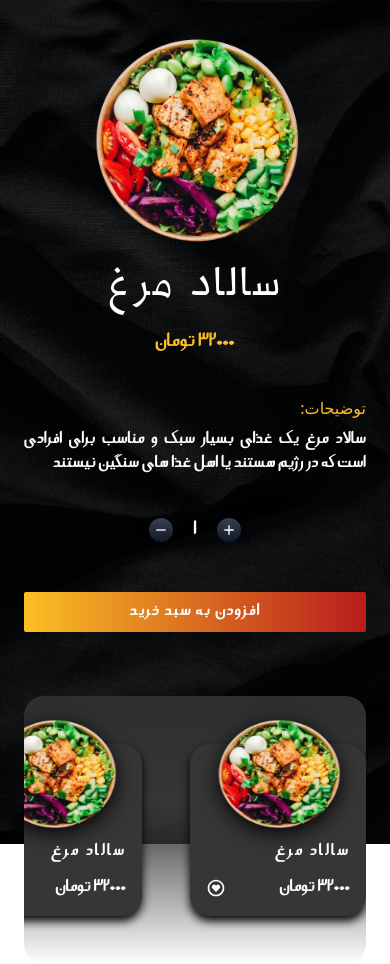
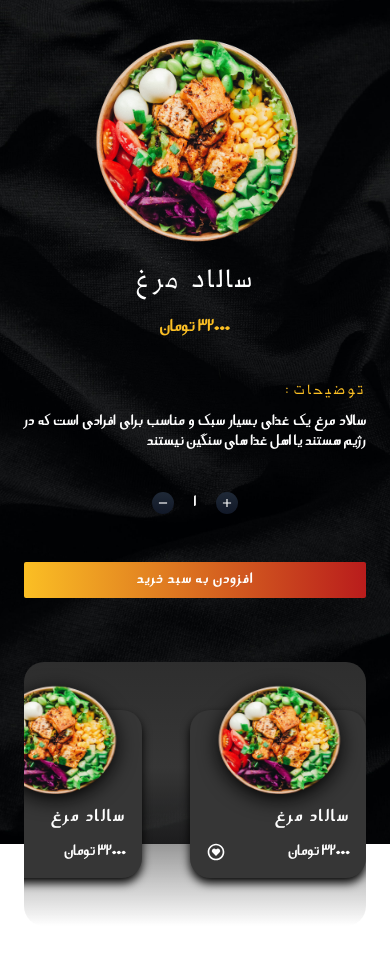
Before and after one commit to armin-bkh/restaurant-hamrah, a React (Create React App) app: page / in a window 390 px wide. Both pictures are taken after a click on the picture 278 px from the left and 248 px from the top of the page. After the commit the page ends 926 px from the top, so only its background shows below. Built offline with nearby package versions, Linux system fonts and the light colour scheme.

Commit message:
responsive updated

```diff
--- a/src/Components/Displayer/Displayer.jsx
+++ b/src/Components/Displayer/Displayer.jsx
@@ -26,27 +26,27 @@ const Displayer = () => {
             alt={product.title}
           />
           <article className={` ${styles.displyerInformation}`}>
-            <h1 className={`text-5xl text-center ${styles.displayerTitle}`}>{product.title}</h1>
-            <h3 className={`text-lg mt-4 text-yellow-400 text-center ${styles.displayerPrice}`}>{product.price} تومان</h3>
-            <h3 className={`mt-10 mb-2 text-yellow-400`}>توضیحات:</h3>
-            <p className={`mb-10 text-base text-justify ${styles.displayerDetail}`}>{product.detail}</p>
+            <h1 className={`text-3xl lg:text-5xl xl:text-4xl text-center ${styles.displayerTitle}`}>{product.title}</h1>
+            <h3 className={`text-md lg:text-lg xl:text-2xl mt-4 text-yellow-400 text-center ${styles.displayerPrice}`}>{product.price} تومان</h3>
+            <h3 className={`text-md lg:text-lg xl:text-2xl mt-10 mb-2 text-yellow-400 ${styles.displayerTitle}`}>توضیحات:</h3>
+            <p className={`mb-10 text-sm md:text-md lg:text-base text-justify ${styles.displayerDetail}`}>{product.detail}</p>
             <div className={`flex justify-center items-center`}>
             <button
-              className={`p-1 mx-5 rounded-full bg-gradient-to-b from-gray-700 to-gray-900 ${styles.displayerControler}`}
+              className={`text-sm md:text-md lg:text-base p-1 mx-5 rounded-full bg-gradient-to-b from-gray-800 cursor-pointer to-gray-900 ${styles.displayerControler}`}
               onClick={incrementHandler}
             >
               <BiPlus />
             </button>
-            <span className={`text-lg ${styles.displayerPrice}`}>{count}</span>
+            <span className={`text-sm md:text-md lg:text-lg xl:text-xl ${styles.displayerPrice}`}>{count}</span>
             <button
-              className={`p-1 mx-5 rounded-full bg-gradient-to-b from-gray-700 to-gray-900 ${styles.displayerControler}`}
+              className={`text-sm md:text-md lg:text-base p-1 mx-5 rounded-full bg-gradient-to-b from-gray-800 cursor-pointer to-gray-900 ${styles.displayerControler}`}
               onClick={decrementHandler}
             >
               <BiMinus />
             </button>
             </div>
 
-            <button className={`py-2 mt-12 rounded-sm bg-gradient-to-r from-yellow-400 to-red-700 ${styles.displayerCartBtn}`}>
+            <button className={`text-sm md:text-md lg:text-lg xl:text-xl py-2 mt-12 rounded-sm bg-gradient-to-r from-yellow-400 to-red-700 ${styles.displayerCartBtn}`}>
               افزودن به سبد خرید
             </button>
           </article>
--- a/src/Components/Product/Product.jsx
+++ b/src/Components/Product/Product.jsx
@@ -18,9 +18,9 @@ const Product = ({ inf }) => {
     <figure className={`flex-grow-0 flex-shrink-0 ${styles.productContainer}`}>
       <img loading="lazy" onClick={clickHandler} className={`${styles.productImage}`} src={inf.img} alt={inf.title} />
       <figcaption className={styles.productCaption}>
-        <h1 className={`mb-3 ${styles.productTitle}`}>{inf.title}</h1>
+        <h1 className={`text-md md:text-lg lg:text-xl mb-3 ${styles.productTitle}`}>{inf.title}</h1>
         <div className="flex justify-between items-center">
-          <span className={styles.productPriceBadge}>{inf.price} تومان</span>
+          <span className={`text-sm md:text-md lg:text-lg ${styles.productPriceBadge}`}>{inf.price} تومان</span>
           <span>
             <BiHeartCircle
             className="cursor-pointer text-xl transition-colors"
```
Also changed, not shown: 1 other file (tests, documents, lock files or other folders).
